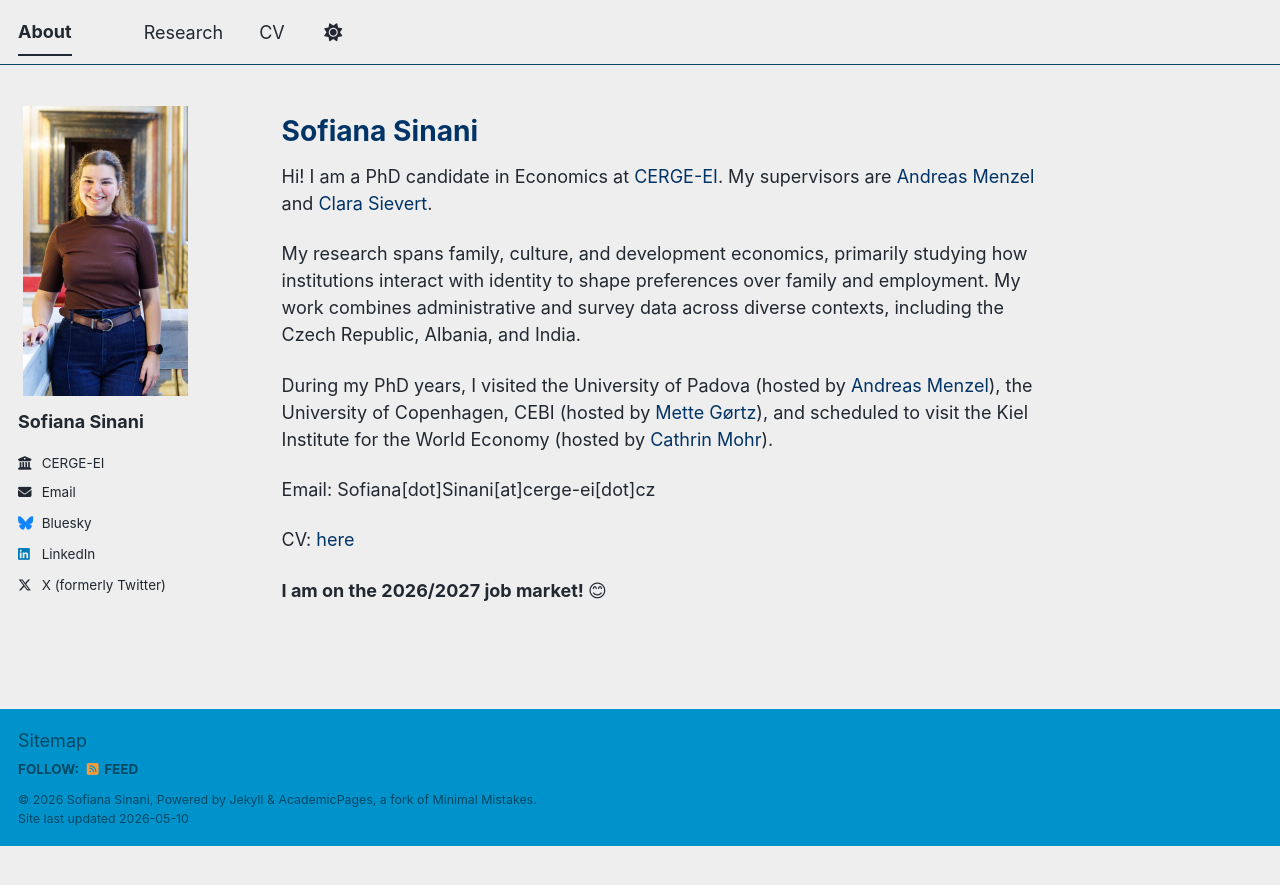
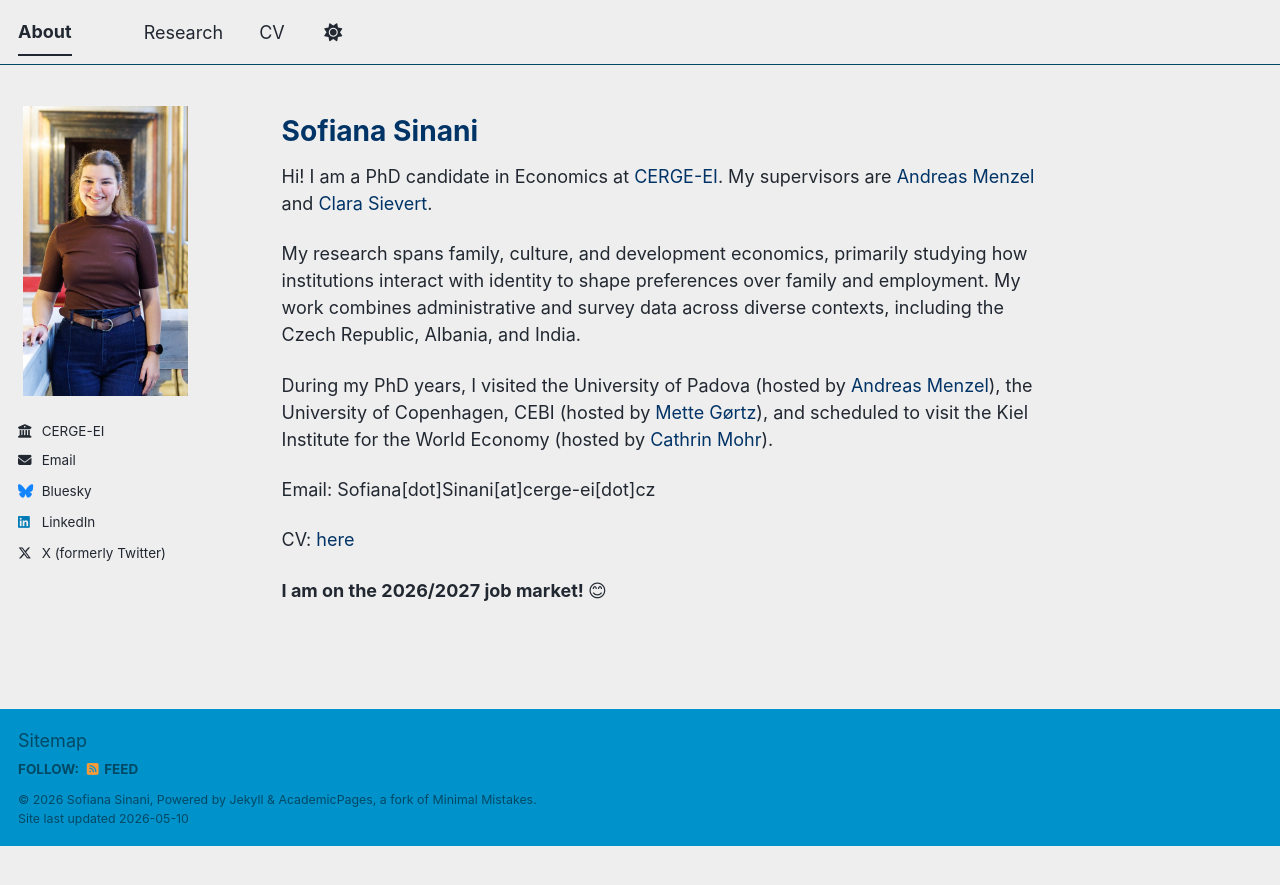
Before and after one commit to sofianasinani/sofianasinani.github.io, a Jekyll site: the page built from _pages/about.md, in a window 1280 px wide. Shown: the top 885 px of the page. Built offline with Jekyll 4.4.1, drawn with Linux system fonts in a browser that asks for light colours; a script bundle is joined from its source files by our own code; library files that are not in the unit come from our copies.

Commit message:
Update main.scss

```diff
--- a/assets/css/main.scss
+++ b/assets/css/main.scss
@@ -59,3 +59,7 @@
   text-decoration: underline !important;
   color: #003366 !important;
 }
+
+.author__name {
+  display: none !important;
+}
```
